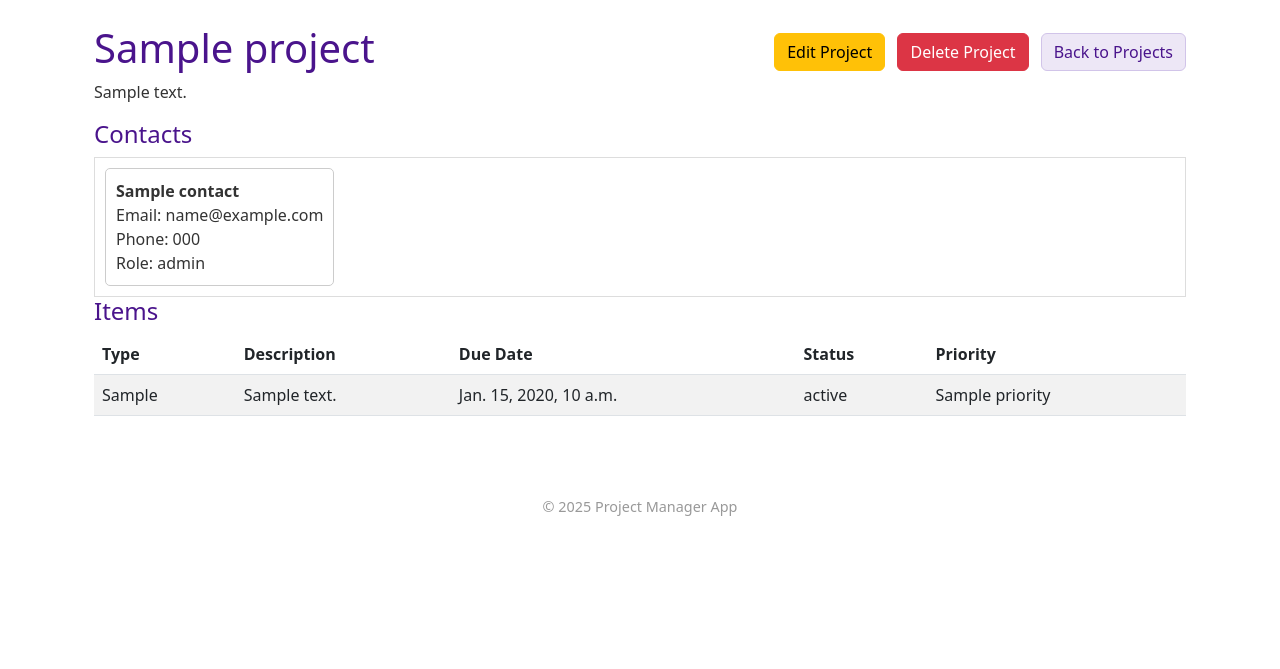
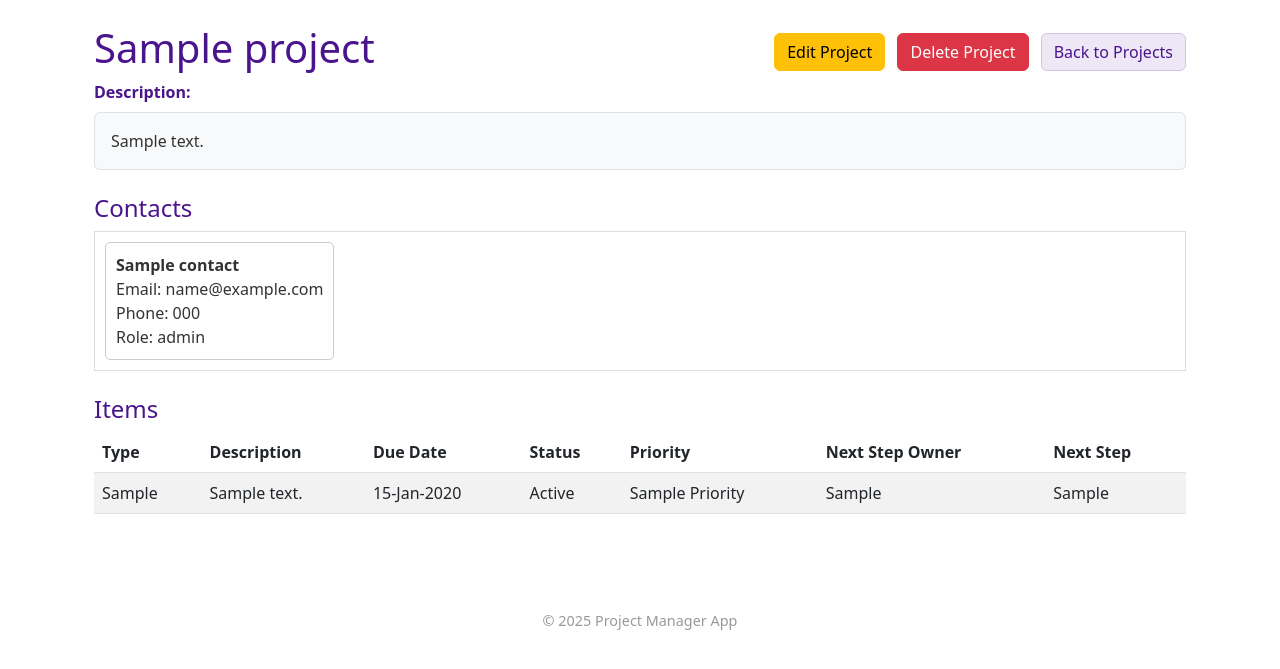
Before and after one commit to djalillounis/projectmanager, a Django app: template core/templates/1bkp.project_detail.html in a window 1280 px wide. Shown: the part 56-725 px from the top of the page. Run offline with Django 4.2, Linux system fonts and the light colour scheme; the template is opened without the code that fills it: most values are stand-ins (such as "Sample title", 1, 10 or a date in 2020).

Commit message:
Adding next step

```diff
--- a/core/models.py
+++ b/core/models.py
@@ -25,7 +25,7 @@ class Item(models.Model):
     PRIORITY_CHOICES = [
         ('high', 'High'),
         ('medium', 'Medium'),
-        ('low', 'Low'),
+        ('low', 'Low'),0
     ]
 
     project = models.ForeignKey(Project, on_delete=models.CASCADE, related_name='items')
--- a/core/templates/1bkp.project_detail.html
+++ b/core/templates/1bkp.project_detail.html
@@ -11,10 +11,16 @@
             <a href="{% url 'project_list' %}" class="btn btn-secondary">Back to Projects</a>
         </div>
     </div>
-    <p>{{ project.description }}</p>
 
+    <!-- Project Description (multi-line) -->
+    <div class="mb-4">
+        <label class="form-label fw-bold">Description:</label>
+        <div class="border rounded p-3 bg-light" style="white-space: pre-line;">{{ project.description }}</div>
+    </div>
+
+    <!-- Contacts Section -->
     <h4>Contacts</h4>
-    <div style="max-width: 100%; overflow-x: auto; padding: 10px; border: 1px solid #ddd;">
+    <div style="max-width: 100%; overflow-x: auto; padding: 10px; border: 1px solid #ddd;" class="mb-4">
         <div style="display: flex; gap: 20px;">
             {% if project.contacts %}
                 {% for contact in project.contacts %}
@@ -31,9 +37,11 @@
         </div>
     </div>
 
+    <!-- Items Table -->
     <h4>Items</h4>
     {% if items %}
-        <table class="table table-striped">
+        <div class="table-responsive">
+        <table class="table table-striped table-hover">
             <thead>
                 <tr>
                     <th>Type</th>
@@ -41,20 +49,25 @@
                     <th>Due Date</th>
                     <th>Status</th>
                     <th>Priority</th>
+                    <th>Next Step Owner</th>
+                    <th>Next Step</th>
                 </tr>
             </thead>
             <tbody>
                 {% for item in items %}
-                <tr>
-                    <td>{{ item.item_type }}</td>
+                <tr style="cursor:pointer;" onclick="location.href='{% url 'item_edit' item.id %}'">
+                    <td>{{ item.item_type|title }}</td>
                     <td>{{ item.short_description }}</td>
-                    <td>{{ item.due_date }}</td>
-                    <td>{{ item.status }}</td>
-                    <td>{{ item.priority }}</td>
+                    <td>{{ item.due_date|date:"d-M-Y" }}</td>
+                    <td>{{ item.status|title }}</td>
+                    <td>{{ item.priority|title }}</td>
+                    <td>{{ item.next_step_owner|default:"-" }}</td>
+                    <td>{{ item.next_step|default:"-" }}</td>
                 </tr>
                 {% endfor %}
             </tbody>
         </table>
+        </div>
     {% else %}
         <p>No items yet.</p>
     {% endif %}
```
Also changed, not shown: core/forms.py (+5 -2 lines), core/templates/item_create.html (+9 -1 lines), core/templates/item_edit.html (+7 -3 lines), core/views/items.py (+3 -4 lines). Lines whose indentation alone changed are shown as unchanged.
